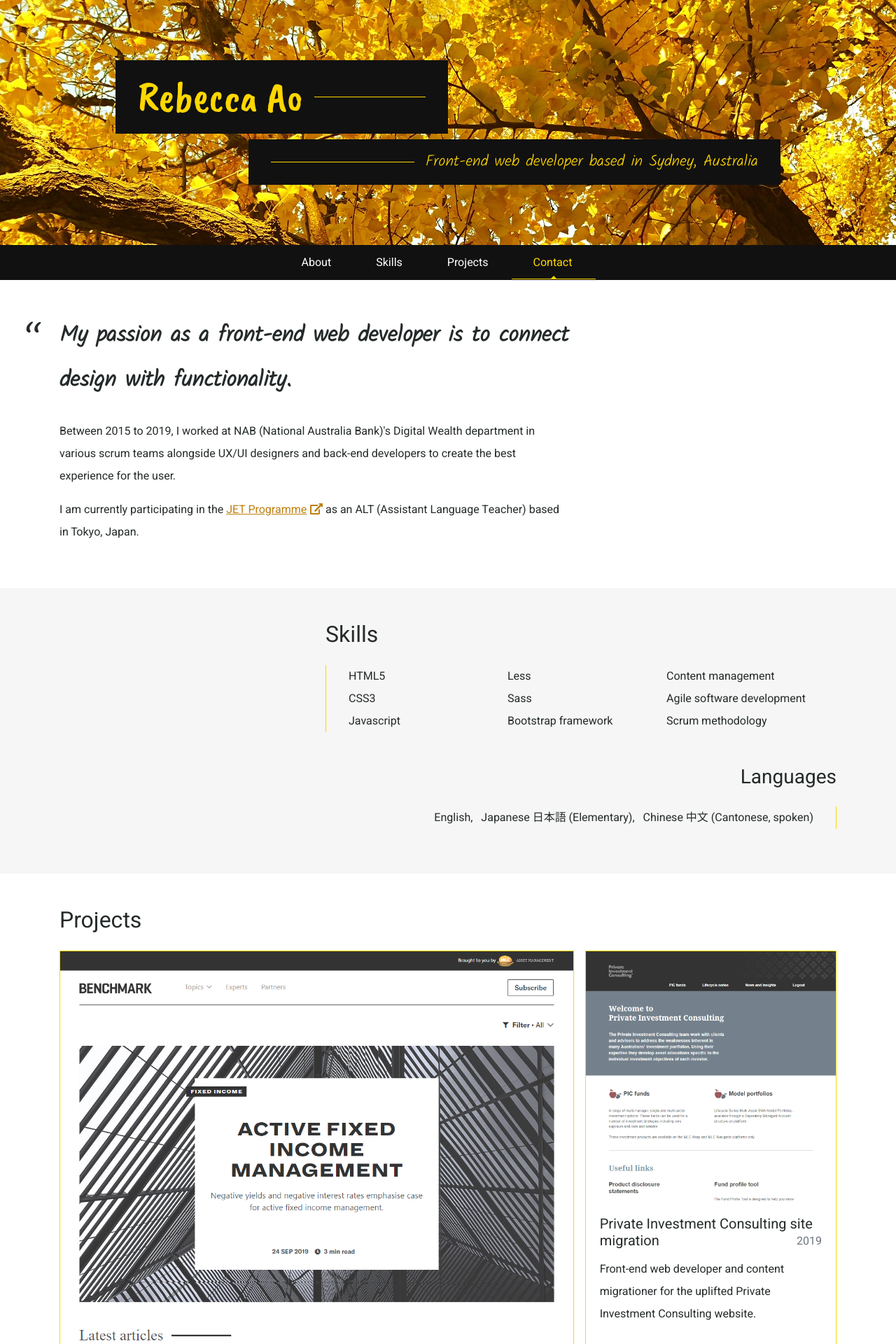
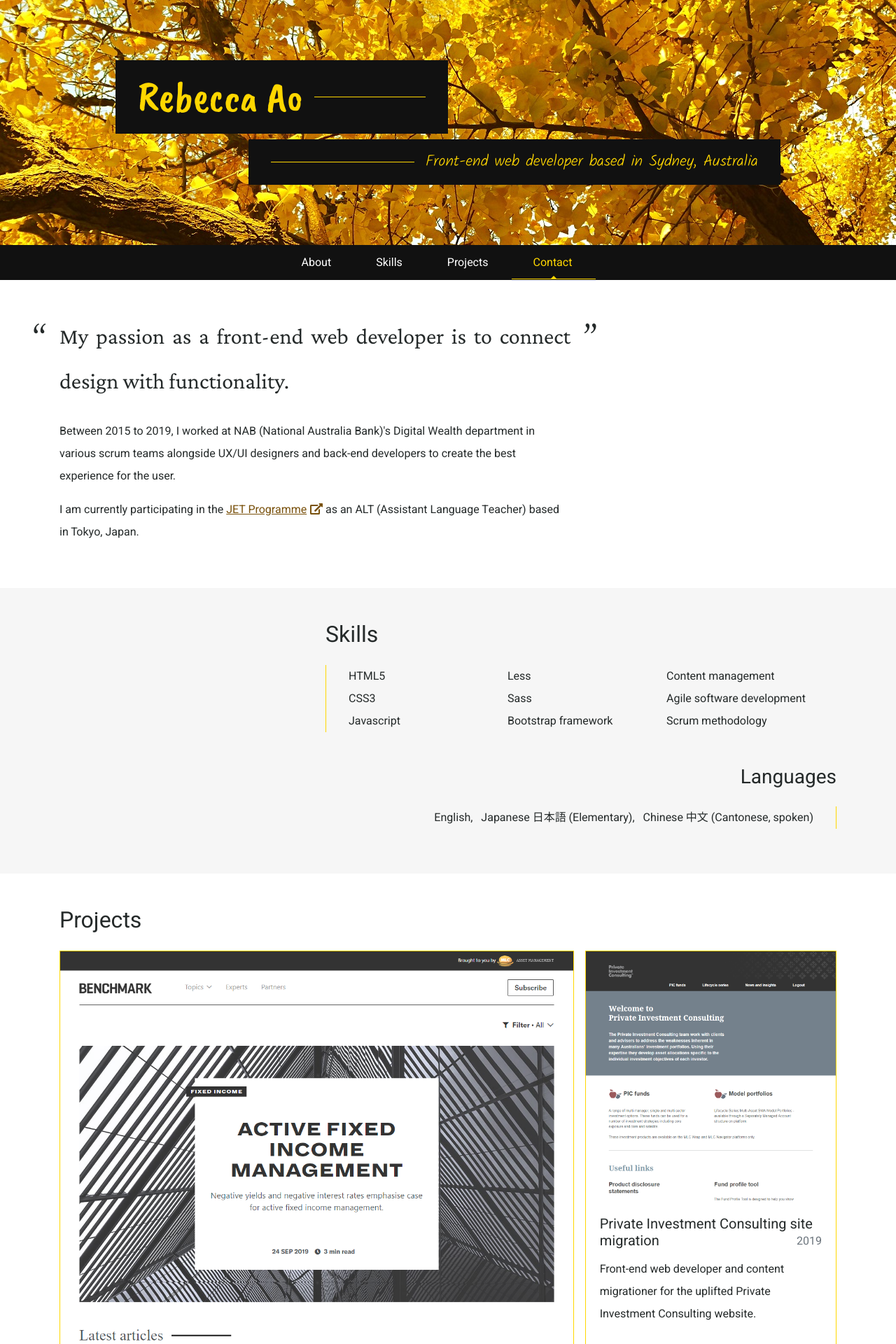
Before and after one commit to rbccaao/rbccaao.github.io, a Jekyll site: the page built from index.html, in a window 1280 px wide. Shown: the top 1920 px of the page at 70% size. Built offline with Jekyll 4.4.1, drawn with Linux system fonts in a browser that asks for light colours; nearby versions of some CDN libraries.

Commit message:
Additional meta, CSS tweaks
-added meta to support og
-tweaked colours for accessibility
-design change opening quote section

```diff
--- a/_config.yml
+++ b/_config.yml
@@ -1 +1,2 @@
 title: Rebecca Ao | Web Developer
+description: Personal online portfolio of Rebecca Ao
--- a/_includes/head.html
+++ b/_includes/head.html
@@ -1,10 +1,17 @@
 <head>
 	<meta charset="utf-8">
 	<meta name="viewport" content="width=device-width, initial-scale=1, shrink-to-fit=no">
+	<meta name="author" content="Rebecca Ao">
+	<meta name="description" content="{{site.description}}">
 
-	<link href="https://fonts.googleapis.com/css?family=Roboto+Slab:700|Roboto" rel="stylesheet">
+	<meta property="og:title" content="{{site.title}}" />
+	<meta property="og:description" content="{{site.description}}" />
+	<meta property="og:image" content="https://rbccaao.github.io/images/thumbnail.png" />
+	<meta property="og:type" content="website" />
+
 	<link href="https://fonts.googleapis.com/css?family=Caveat+Brush|Kalam:300" rel="stylesheet">
 	<link href="https://fonts.googleapis.com/css?family=Heebo" rel="stylesheet">
+	<link href="https://fonts.googleapis.com/css?family=Crimson+Pro:200,400" rel="stylesheet">
 
 	<link rel="stylesheet" href="https://use.fontawesome.com/releases/v5.7.2/css/all.css" integrity="sha384-fnmOCqbTlWIlj8LyTjo7mOUStjsKC4pOpQbqyi7RrhN7udi9RwhKkMHpvLbHG9Sr" crossorigin="anonymous">
 	<link rel="stylesheet" href="css/styles.css">
--- a/_layouts/default.html
+++ b/_layouts/default.html
@@ -1,5 +1,5 @@
 <!DOCTYPE html>
-<html lang="en">
+<html lang="en" xmlns="http://www.w3.org/1999/xhtml" xmlns:og="http://ogp.me/ns#">
 {% include head.html %}
 
 <body class="scroll-area" data-spy="scroll" data-target="#navbar" data-offset="100">
--- a/_sass/_variables.scss
+++ b/_sass/_variables.scss
@@ -1,8 +1,8 @@
 $white:                         #ffffff;
 $yellow:                        #ffd700;
-$orange:                        #d35400;
-$brown:                         #be7f10;
-$grey:                          #C8C8C8;
+$orange:                        #d43900;
+$brown:                         #79510c;
+$grey:                          #c8c8c8;
 $light-grey:                    #f6f6f6;
 $dark-grey:                     #252a2a;
 $off-black:                     #111111;
@@ -27,7 +27,7 @@ $font-family-base:              'Heebo', Arial;
 $spacing-lg:                    1.5rem;
 $headings-margin-bottom:        $spacing-lg;
 $line-height-base:              2;
-$lead-quote-font-family:        $banner-sub-font-family;
+$lead-quote-font-family:        'Crimson Pro', serif;
 $lead-quote-font-size:          2rem;
 $lead-quote-margin-bottom:      $headings-margin-bottom;
 
--- a/_sass/main.scss
+++ b/_sass/main.scss
@@ -5,15 +5,22 @@ body {
 .lead.quote {
 	font-family: $lead-quote-font-family;
 	font-size: $lead-quote-font-size;
-	font-weight: bold;
+	font-weight: 400;
 	margin-bottom: $lead-quote-margin-bottom;
+	text-align: justify;
+	&::before, &::after {
+		position: absolute;
+		font-size: 60px;
+		font-weight: 200;
+		top: -25px;
+	}
 	&::before {
 		content: open-quote;
-		position: absolute;
-		font-size: 60px;
-		font-weight: normal;
-		margin-left: -50px;
-		margin-top: -15px;
+		left: -25px;
+	}
+	&::after {
+		content: close-quote;
+		right: -25px;
 	}
 }
 
@@ -163,7 +170,7 @@ section {
 	}
 
 	.carousel-item img {
-		height: 60vh;
+		height: 70vh;
 		object-fit: contain;
 		object-position: top;
 	}
--- a/_sass/responsive.scss
+++ b/_sass/responsive.scss
@@ -9,6 +9,12 @@
 @include media-breakpoint-down(sm) {
 	html {
 		// font-size: $font-size-sm;
+	}
+	.lead.quote {
+		text-align: left;
+		&::before, &::after {
+			content: none;
+		}
 	}
 	.grid-container {
 		grid-template-columns: auto;
```
Also changed, not shown: images/thumbnail.png (added).
